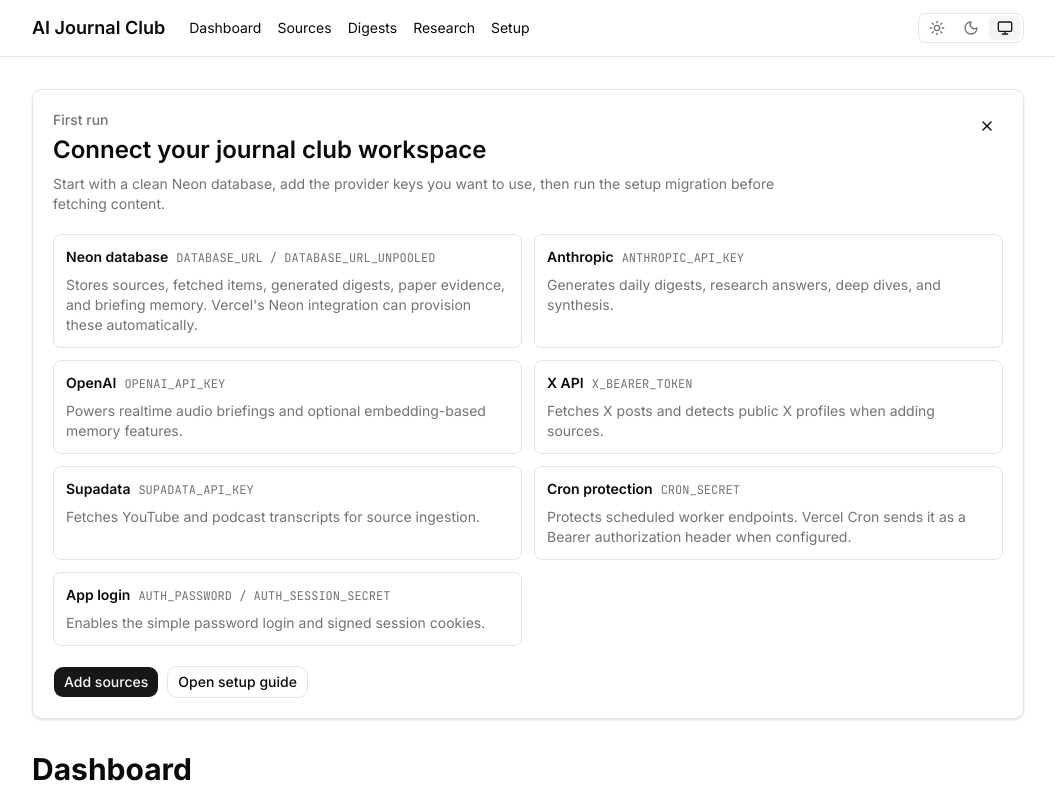
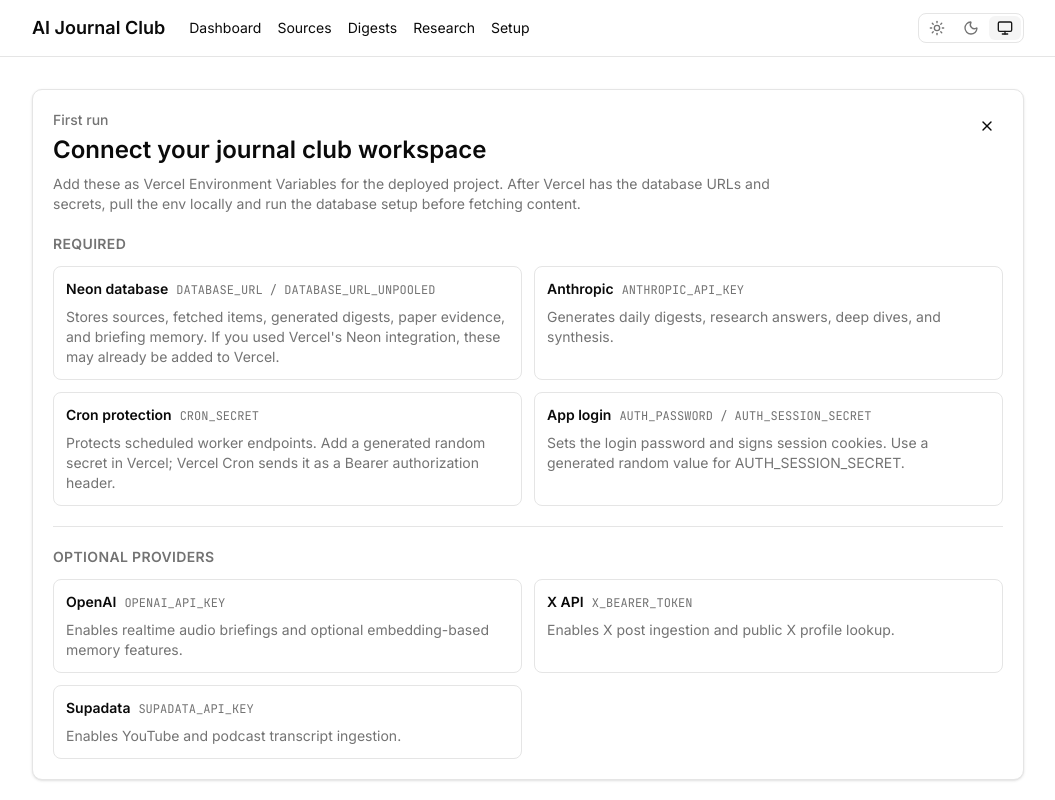
Before and after one commit to johnnyzhoujz/ai-journal-club, a Next.js app: page / in a window 1280 px wide. Shown: the top 800 px of the page, without its empty margins (112-1167 px from the left). Built offline with nearby package versions, Linux system fonts and the light colour scheme; no server answers; the database is empty.

Commit message:
Clarify Vercel onboarding credentials

```diff
--- a/components/onboarding-panel.tsx
+++ b/components/onboarding-panel.tsx
@@ -1,20 +1,18 @@
 "use client";
 
-import Link from "next/link";
 import { useSyncExternalStore } from "react";
 import { X } from "lucide-react";
-import { Button, buttonVariants } from "@/components/ui/button";
-import { cn } from "@/lib/utils";
+import { Button } from "@/components/ui/button";
 
 const STORAGE_KEY = "ai-journal-club:onboarding-dismissed";
 const STORAGE_EVENT = "ai-journal-club:onboarding-storage";
 
-const setupItems = [
+const requiredItems = [
   {
     name: "Neon database",
     value: "DATABASE_URL / DATABASE_URL_UNPOOLED",
     detail:
-      "Stores sources, fetched items, generated digests, paper evidence, and briefing memory. Vercel's Neon integration can provision these automatically.",
+      "Stores sources, fetched items, generated digests, paper evidence, and briefing memory. If you used Vercel's Neon integration, these may already be added to Vercel.",
   },
   {
     name: "Anthropic",
@@ -22,31 +20,35 @@
     detail: "Generates daily digests, research answers, deep dives, and synthesis.",
   },
   {
+    name: "Cron protection",
+    value: "CRON_SECRET",
+    detail:
+      "Protects scheduled worker endpoints. Add a generated random secret in Vercel; Vercel Cron sends it as a Bearer authorization header.",
+  },
+  {
+    name: "App login",
+    value: "AUTH_PASSWORD / AUTH_SESSION_SECRET",
+    detail:
+      "Sets the login password and signs session cookies. Use a generated random value for AUTH_SESSION_SECRET.",
+  },
+];
+
+const optionalItems = [
+  {
     name: "OpenAI",
     value: "OPENAI_API_KEY",
     detail:
-      "Powers realtime audio briefings and optional embedding-based memory features.",
+      "Enables realtime audio briefings and optional embedding-based memory features.",
   },
   {
     name: "X API",
     value: "X_BEARER_TOKEN",
-    detail: "Fetches X posts and detects public X profiles when adding sources.",
+    detail: "Enables X post ingestion and public X profile lookup.",
   },
   {
     name: "Supadata",
     value: "SUPADATA_API_KEY",
-    detail: "Fetches YouTube and podcast transcripts for source ingestion.",
-  },
-  {
-    name: "Cron protection",
-    value: "CRON_SECRET",
-    detail:
-      "Protects scheduled worker endpoints. Vercel Cron sends it as a Bearer authorization header when configured.",
-  },
-  {
-    name: "App login",
-    value: "AUTH_PASSWORD / AUTH_SESSION_SECRET",
-    detail: "Enables the simple password login and signed session cookies.",
+    detail: "Enables YouTube and podcast transcript ingestion.",
   },
 ];
 
@@ -79,8 +81,9 @@
             Connect your journal club workspace
           </h2>
           <p className="mt-2 max-w-3xl text-sm text-muted-foreground">
-            Start with a clean Neon database, add the provider keys you want to
-            use, then run the setup migration before fetching content.
+            Add these as Vercel Environment Variables for the deployed project.
+            After Vercel has the database URLs and secrets, pull the env locally
+            and run the database setup before fetching content.
           </p>
         </div>
         <Button
@@ -94,27 +97,46 @@
         </Button>
       </div>
 
-      <div className="mt-5 grid gap-3 md:grid-cols-2">
-        {setupItems.map((item) => (
-          <div key={item.value} className="rounded-md border p-3">
-            <div className="flex flex-wrap items-baseline gap-x-2 gap-y-1">
-              <h3 className="text-sm font-semibold">{item.name}</h3>
-              <code className="text-xs text-muted-foreground">{item.value}</code>
-            </div>
-            <p className="mt-2 text-sm text-muted-foreground">{item.detail}</p>
-          </div>
-        ))}
+      <div className="mt-5">
+        <h3 className="text-sm font-semibold uppercase tracking-wide text-muted-foreground">
+          Required
+        </h3>
+        <div className="mt-3 grid gap-3 md:grid-cols-2">
+          {requiredItems.map((item) => (
+            <CredentialItem key={item.value} item={item} />
+          ))}
+        </div>
       </div>
 
-      <div className="mt-5 flex flex-wrap gap-2">
-        <Link href="/sources" className={cn(buttonVariants())}>
-          Add sources
-        </Link>
-        <Link href="/setup" className={cn(buttonVariants({ variant: "outline" }))}>
-          Open setup guide
-        </Link>
+      <div className="my-5 border-t" />
+
+      <div>
+        <h3 className="text-sm font-semibold uppercase tracking-wide text-muted-foreground">
+          Optional providers
+        </h3>
+        <div className="mt-3 grid gap-3 md:grid-cols-2">
+          {optionalItems.map((item) => (
+            <CredentialItem key={item.value} item={item} />
+          ))}
+        </div>
       </div>
     </section>
+  );
+}
+
+function CredentialItem({
+  item,
+}: {
+  item: { name: string; value: string; detail: string };
+}) {
+  return (
+    <div className="rounded-md border p-3">
+      <div className="flex flex-wrap items-baseline gap-x-2 gap-y-1">
+        <h4 className="text-sm font-semibold">{item.name}</h4>
+        <code className="text-xs text-muted-foreground">{item.value}</code>
+      </div>
+      <p className="mt-2 text-sm text-muted-foreground">{item.detail}</p>
+    </div>
   );
 }
 
```
Also changed, not shown: 1 other file (tests, documents, lock files or other folders).
